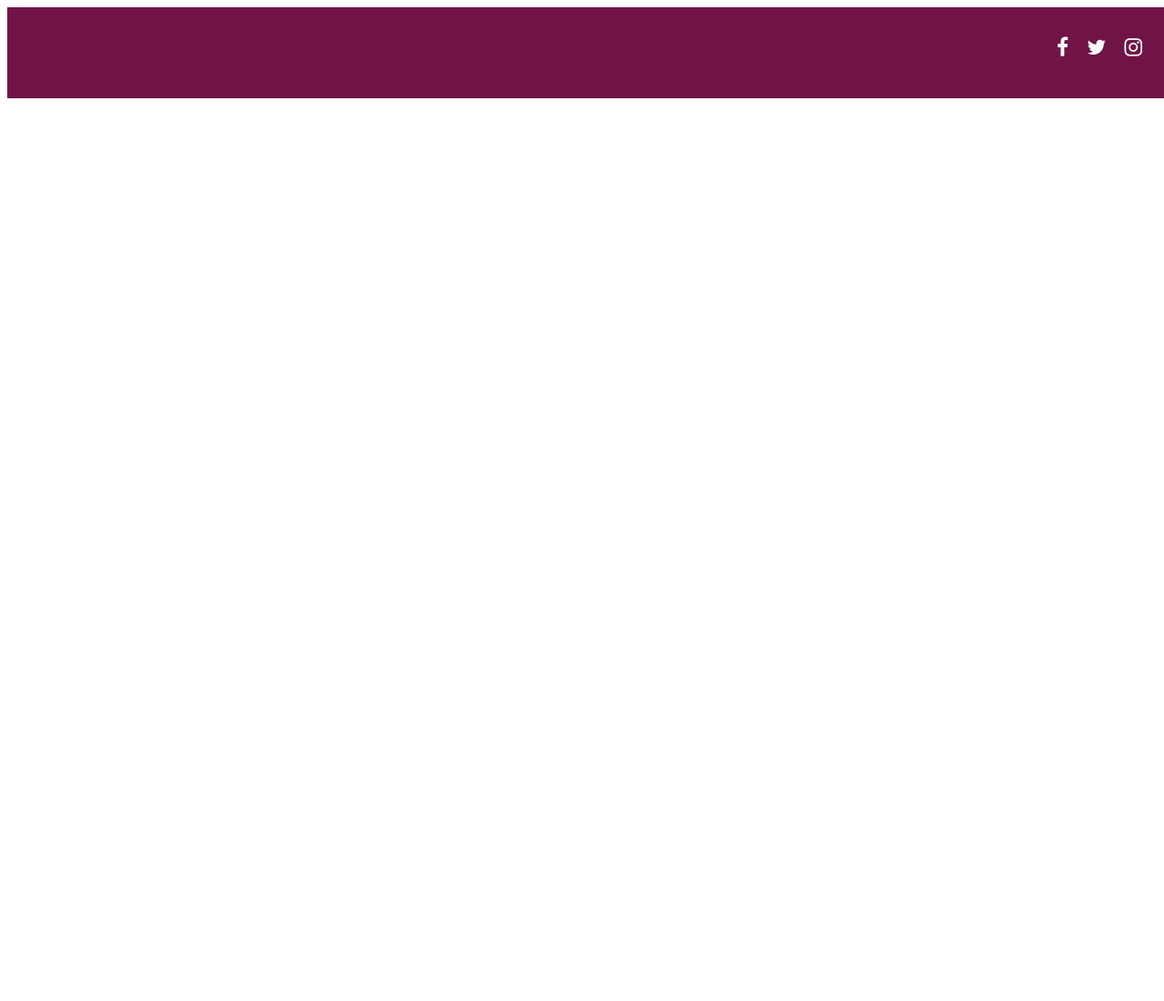
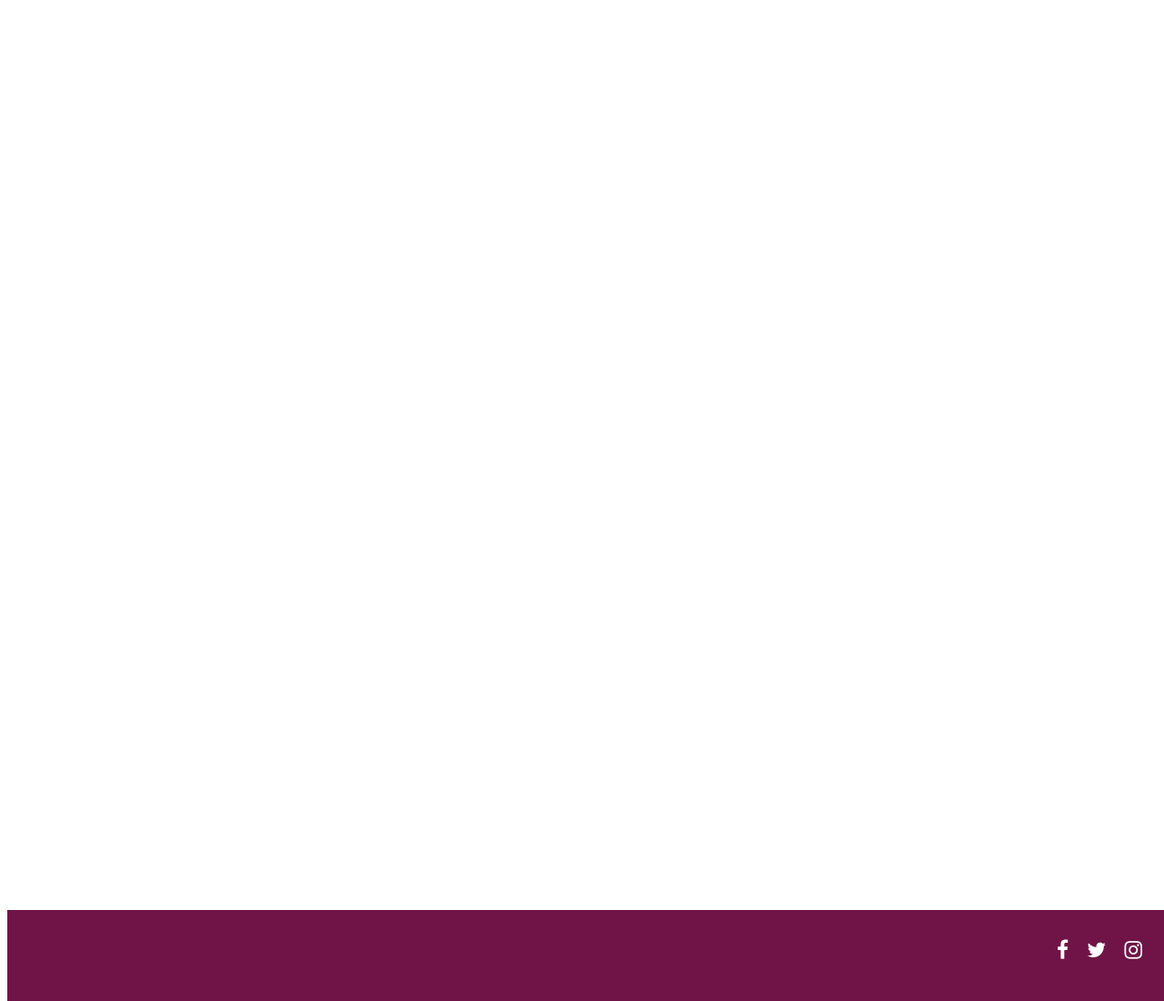
Before and after one commit to Meganjd/ecommerce-website, a Jekyll site: the page styleguide/footer.html, which Jekyll copies as it is, in a window 1280 px wide. Shown: the whole page at 91% size. Built offline with Jekyll 4.4.1, drawn with Linux system fonts in a browser that asks for light colours; nearby versions of some CDN libraries; Markdown is read by kramdown in place of the engine named in the settings; before the commit the page ends 900 px from its top, so only the background shows below that.

Commit message:
fixed footer

```diff
--- a/_layouts/default.html
+++ b/_layouts/default.html
@@ -41,6 +41,7 @@
 				<ul>
 					<li><a href="{{site.baseurl}}/index.html" class="brand">Home</a></li>
 					<li><a href="{{site.baseurl}}/about.html" class="brand">About</a></li>
+					<li><a href="{{site.baseurl}}/thank-you.html" class="brand">Thank-You</a></li>
 				</ul>
 			</nav>
 
--- a/about.html
+++ b/about.html
@@ -6,6 +6,6 @@ layout: default
 
 <p>Lorem ipsum dolor sit amet, consectetur adipiscing elit. Integer neque felis, bibendum eget sapien eu, malesuada luctus dolor. Integer eget nisi imperdiet quam venenatis gravida. Phasellus vestibulum lacus a posuere mattis. Ut bibendum lacinia risus, ut dapibus turpis vestibulum ac. Integer ac commodo purus, et sollicitudin risus. Fusce luctus feugiat malesuada. In rhoncus libero ut massa rutrum, vel luctus lectus placerat. Maecenas congue est cursus massa ultrices varius.</p>
 
-<a href="#"><img src="images/tumblr_n1ll8queR41rs5278o1_500.jpg" alt="Feature Image"></a>
+<a href="#"><img class="unit unit-s-1 unit-m-1-2 unit-l-1-2" src="images/tumblr_n1ll8queR41rs5278o1_500.jpg" alt="Feature Image"></a>
 
 <p>Lorem ipsum dolor sit amet, consectetur adipiscing elit. Integer neque felis, bibendum eget sapien eu, malesuada luctus dolor. Integer eget nisi imperdiet quam venenatis gravida. Phasellus vestibulum lacus a posuere mattis. Ut bibendum lacinia risus, ut dapibus turpis vestibulum ac. Integer ac commodo purus, et sollicitudin risus. Fusce luctus feugiat malesuada. In rhoncus libero ut massa rutrum, vel luctus lectus placerat. Maecenas congue est cursus massa ultrices varius.</p>
--- a/css/footer.css
+++ b/css/footer.css
@@ -15,11 +15,12 @@
  }
 
 .bottom {
-   bottom:0px;
-   position:relative;
+   bottom: 0;
+   position: absolute;
    height: 100px;
    background:#701447;
    width: 100%;
+   margin-bottom: -200px;
 }
 
 .bottom p {
--- a/css/header.css
+++ b/css/header.css
@@ -135,3 +135,7 @@ nav li {
 		width:100%;
 	}
 }
+
+.current {
+	background-color: red;
+}
```
